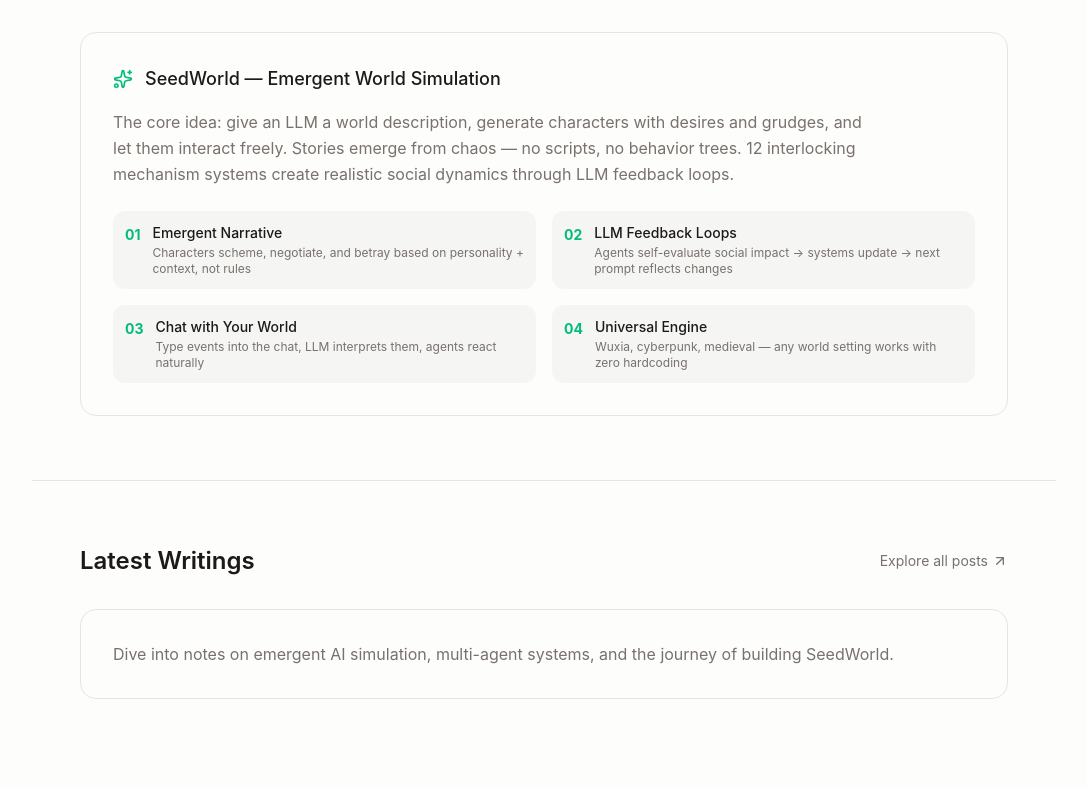
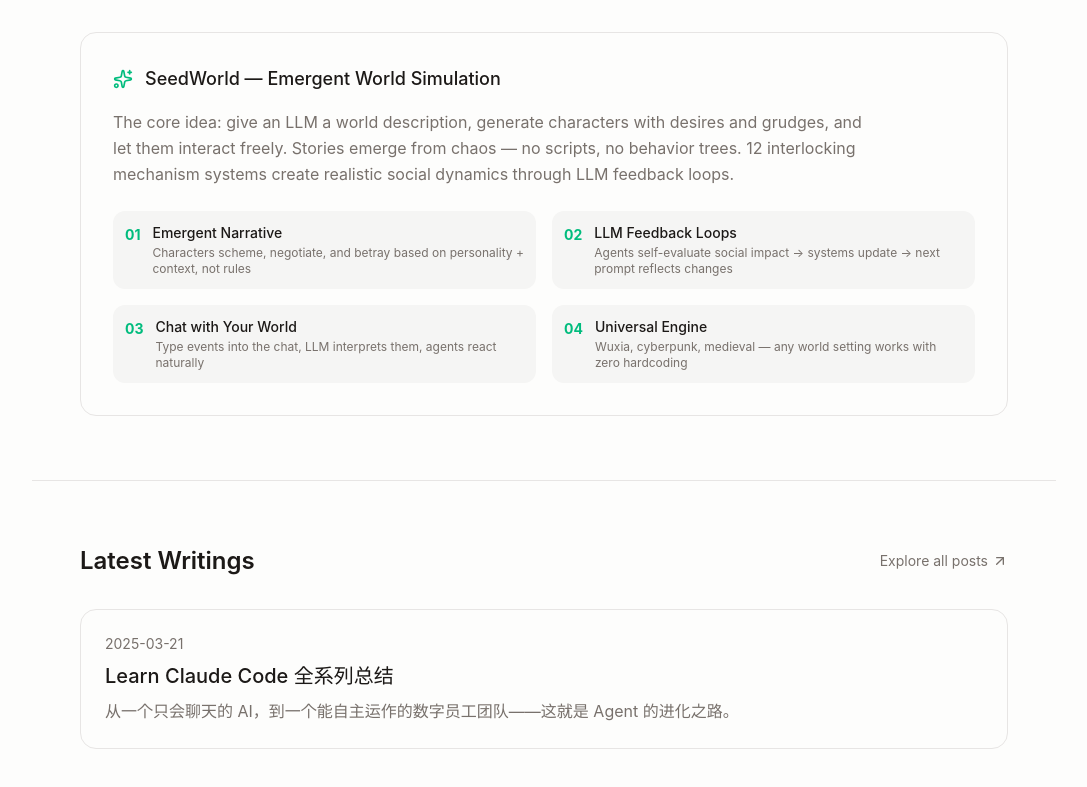
Before and after one commit to zmzhace/zmzhace.github.io, a Next.js app: page / in a window 1280 px wide. Shown: the part 1184-1971 px from the top of the page, without its empty margins (96-1183 px from the left). Before the commit the page ends 1947 px from the top, so only its background shows below. Built offline with nearby package versions, Linux system fonts and the light colour scheme.

Commit message:
feat: show recent posts dynamically on homepage

```diff
--- a/package.json
+++ b/package.json
@@ -17,6 +17,7 @@
     "next-mdx-remote": "^6.0.0",
     "react": "^19.0.0",
     "react-dom": "^19.0.0",
+    "remark-gfm": "^4.0.1",
     "tailwind-merge": "^3.5.0"
   },
   "devDependencies": {
--- a/src/app/page.tsx
+++ b/src/app/page.tsx
@@ -1,7 +1,9 @@
 import Link from "next/link";
 import { Github, Mail, ChevronRight, Sparkles, ArrowUpRight } from "lucide-react";
+import { getAllPosts } from "@/lib/posts";
 
 export default function Home() {
+  const latestPosts = getAllPosts().slice(0, 3);
   return (
     <div className="flex flex-col min-h-screen">
       {/* Hero Section */}
@@ -151,8 +153,30 @@ export default function Home() {
             Explore all posts <ArrowUpRight size={16} />
           </Link>
         </div>
-        <div className="border border-[var(--border)] rounded-2xl p-8 text-[var(--muted-foreground)]">
-          Dive into notes on emergent AI simulation, multi-agent systems, and the journey of building SeedWorld.
+        <div className="grid gap-4">
+          {latestPosts.length === 0 ? (
+            <div className="border border-[var(--border)] rounded-2xl p-8 text-[var(--muted-foreground)]">
+              Dive into notes on emergent AI simulation, multi-agent systems, and the journey of building SeedWorld.
+            </div>
+          ) : (
+            latestPosts.map((post) => (
+              <Link
+                key={post.slug}
+                href={`/posts/${post.slug}`}
+                className="group border border-[var(--border)] rounded-2xl p-6 hover:border-[var(--muted-foreground)] transition-colors"
+              >
+                <div className="flex items-center gap-3 text-sm text-[var(--muted-foreground)] mb-2">
+                  <span>{post.date}</span>
+                </div>
+                <h3 className="text-xl font-medium mb-2 group-hover:underline decoration-[var(--muted-foreground)] underline-offset-4">
+                  {post.title}
+                </h3>
+                <p className="text-[var(--muted-foreground)] leading-relaxed">
+                  {post.description}
+                </p>
+              </Link>
+            ))
+          )}
         </div>
       </section>
     </div>
```
Also changed, not shown: 1 other file (tests, documents, lock files or other folders).
